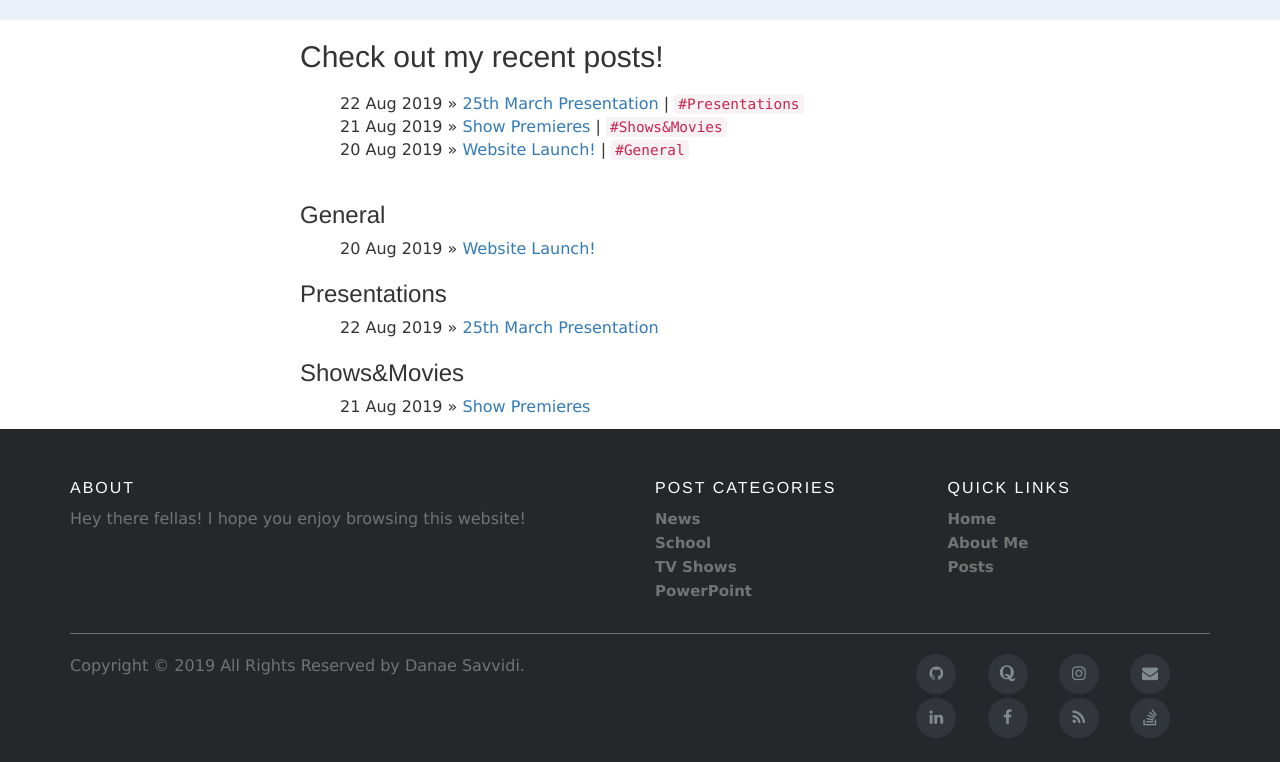
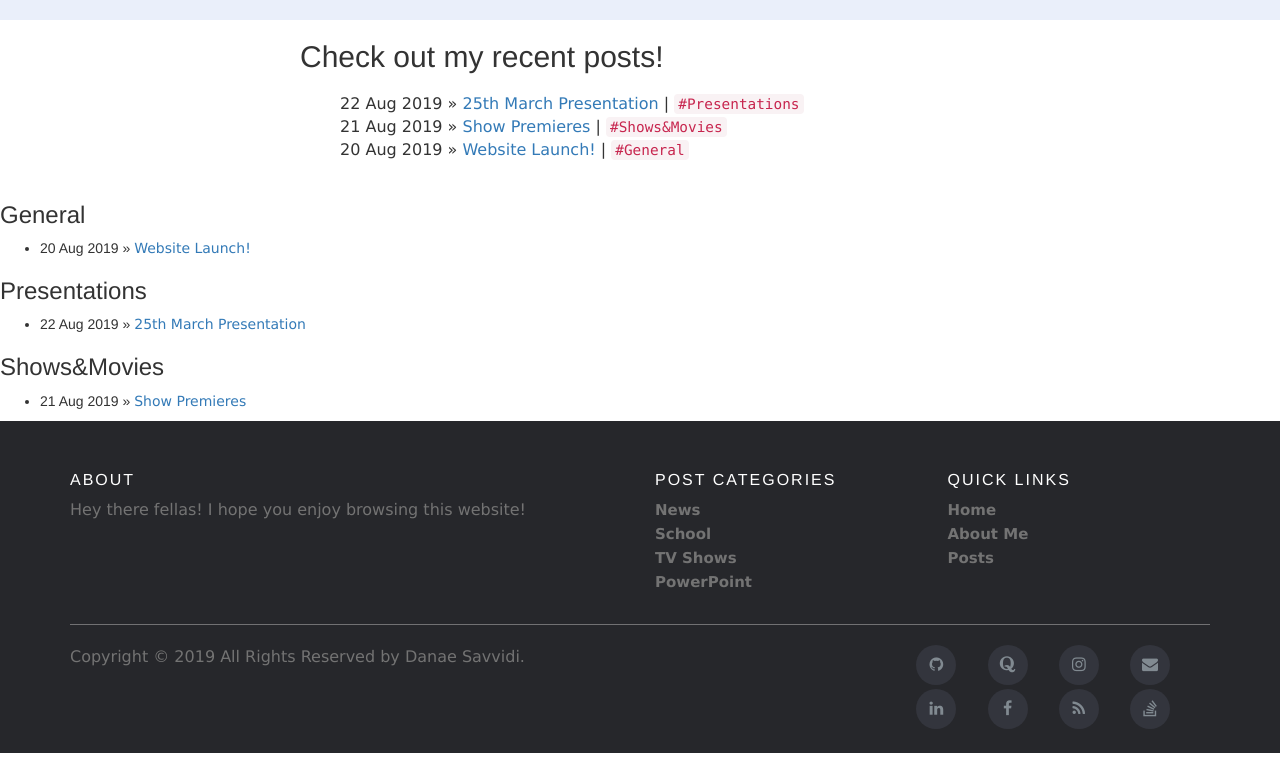
Before and after one commit to danaesav/danaesav.github.io, a Jekyll site: the page built from projects/index.html, in a window 1280 px wide and 1167 px high. Shown: the part 405-1167 px from the top of the window. Built offline with Jekyll 4.4.1, drawn with Linux system fonts in a browser that asks for light colours.

Commit message:
Update styles.css

```diff
--- a/css/styles.css
+++ b/css/styles.css
@@ -33,13 +33,6 @@ h2 {
     margin-left: 300px;
 }
 
-h3 {
-    font-family: 'Verdana';
-    font-weight: normal;
-    text-align: left;
-    margin-left: 300px;
-}
-
 
 ul.posts {
     margin: 20px auto 40px;
@@ -48,14 +41,6 @@ ul.posts {
 }
 
 ul.posts li {
-    list-style: none;
-    font-family: 'Verdana';
-    font-size: 16px;
-    padding-left: 300px;
-    padding-right: 300px;
-}
-
-#postlist li {
     list-style: none;
     font-family: 'Verdana';
     font-size: 16px;
```
